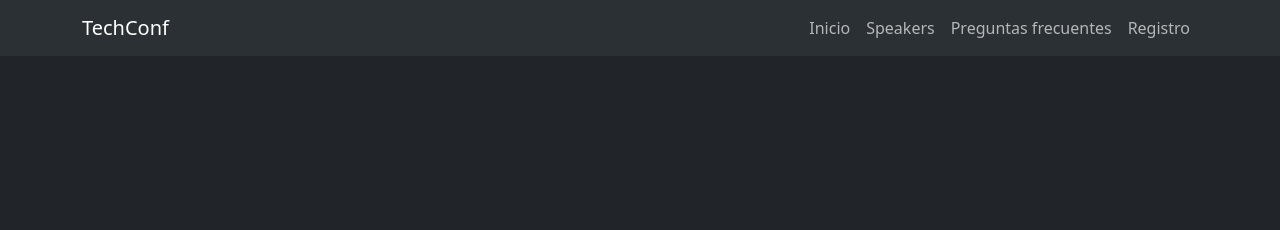
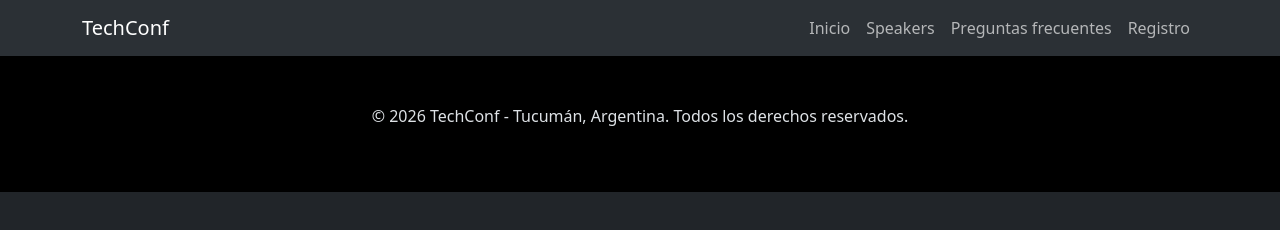
Before and after one commit to rollingcodeschool/techConf, a plain HTML site: page index.html in a window 1280 px wide. Drawn offline with nearby package versions, Linux system fonts and the light colour scheme.

Commit message:
agregamos el footer con el parrafo informativo de techConf

```diff
--- a/index.html
+++ b/index.html
@@ -50,7 +50,9 @@
       </nav>
     </header>
     <main></main>
-    <footer></footer>
+    <footer class="text-center py-5 bg-black">
+        <p>&copy; 2026 TechConf - Tucumán, Argentina. Todos los derechos reservados.</p>
+    </footer>
     <script
       src="https://cdn.jsdelivr.net/npm/bootstrap@5.3.8/dist/js/bootstrap.bundle.min.js"
       integrity="sha384-FKyoEForCGlyvwx9Hj09JcYn3nv7wiPVlz7YYwJrWVcXK/BmnVDxM+D2scQbITxI"
```
